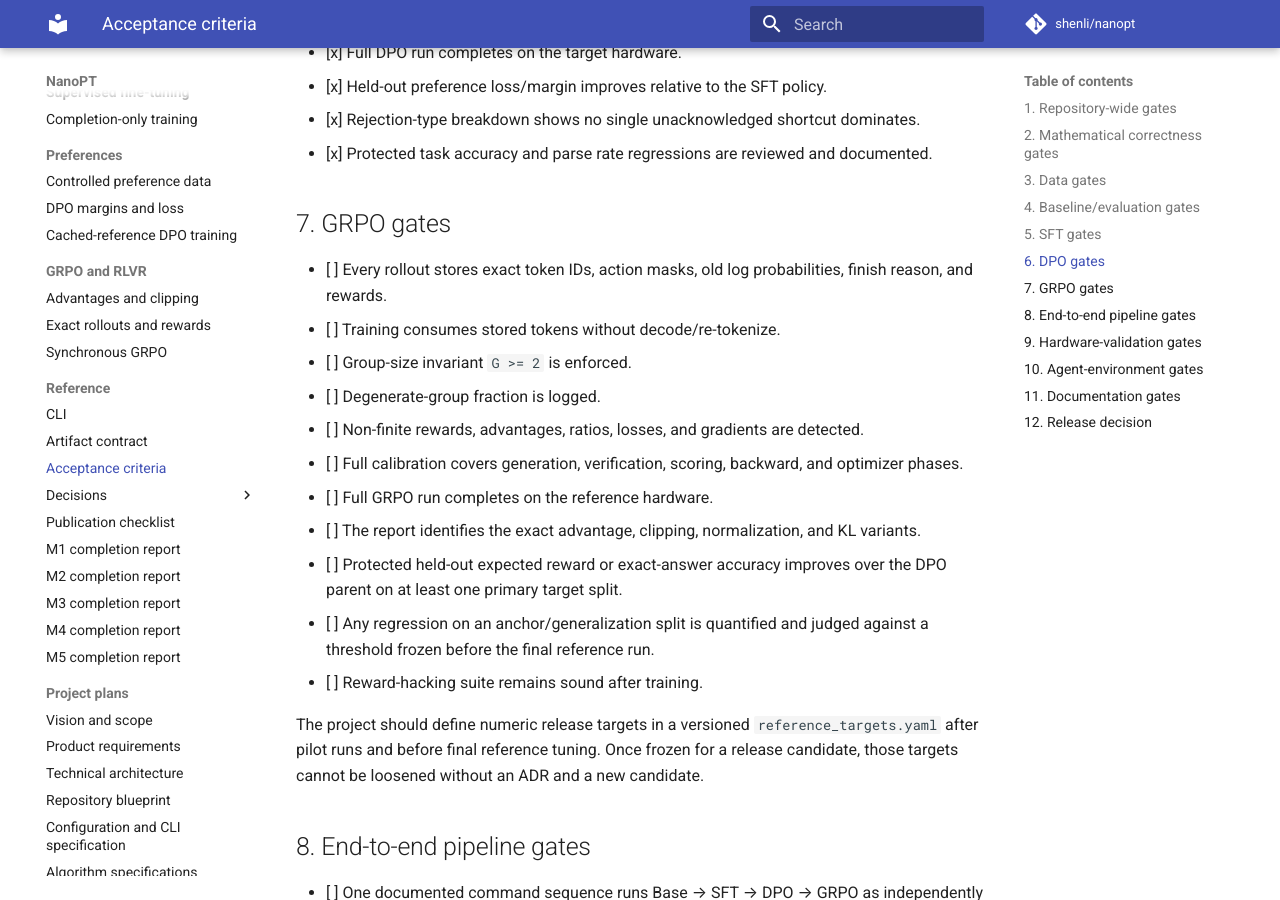
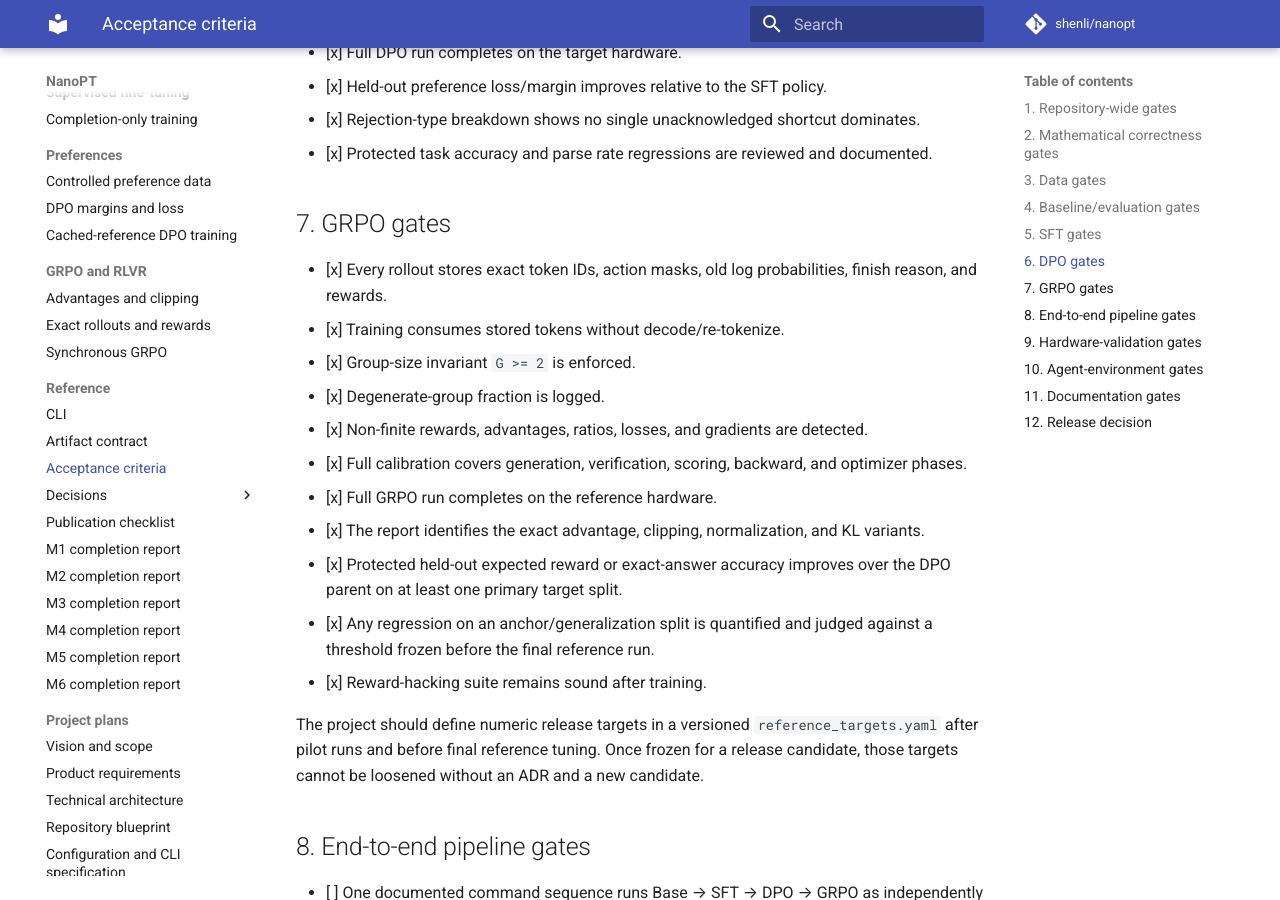
Before and after one commit to shenli/nanopt, an MkDocs documentation site: the page built from docs/13_ACCEPTANCE_CRITERIA.md, in a window 1280 px wide and 900 px high, scrolled down 2506 px. Built offline with MkDocs 1.6.1 and Material for MkDocs 9.7.7, drawn with Linux system fonts in a browser that asks for light colours; comment, search, counter and statistics services are not loaded; some of the changed text lies outside the part shown.

Commit message:
Record Milestone 6 reference completion

```diff
--- a/docs/13_ACCEPTANCE_CRITERIA.md
+++ b/docs/13_ACCEPTANCE_CRITERIA.md
@@ -20,12 +20,12 @@ This document is the release contract for NanoPT v0.1. A feature is not complete
 - [ ] Core reductions fail clearly on zero active tokens.
 - [ ] Log-softmax and loss reductions use the documented precision.
 - [x] DPO sign, margin, beta, masking, and cache-parity tests pass.
-- [ ] Group-relative advantages match hand calculations and sum to approximately zero.
-- [ ] All-equal reward groups yield zero advantages.
-- [ ] PPO/GRPO clipping tests cover positive and negative advantages.
-- [ ] Sampler log probabilities match a direct forward pass in the reference sampling mode.
-- [ ] Loss-normalization variants have separate tests and names.
-- [ ] Optional KL estimator matches its formula and non-negativity expectations within numerical tolerance.
+- [x] Group-relative advantages match hand calculations and sum to approximately zero.
+- [x] All-equal reward groups yield zero advantages.
+- [x] PPO/GRPO clipping tests cover positive and negative advantages.
+- [x] Sampler log probabilities match a direct forward pass in the reference sampling mode.
+- [x] Loss-normalization variants have separate tests and names.
+- [x] Optional KL estimator matches its formula and non-negativity expectations within numerical tolerance.
 
 ## 3. Data gates
 
@@ -36,7 +36,7 @@ This document is the release contract for NanoPT v0.1. A feature is not complete
 - [x] Every chosen preference passes the strict verifier.
 - [x] Every rejected preference fails the intended criterion.
 - [x] Preference audit reports length and rejection-type distributions.
-- [ ] Parser attack suite has zero cases where an incorrect trusted answer receives correctness reward.
+- [x] Parser attack suite has zero cases where an incorrect trusted answer receives correctness reward.
 - [ ] Dataset cards explain scope, generation, limitations, and license.
 
 ## 4. Baseline/evaluation gates
@@ -73,17 +73,17 @@ This document is the release contract for NanoPT v0.1. A feature is not complete
 
 ## 7. GRPO gates
 
-- [ ] Every rollout stores exact token IDs, action masks, old log probabilities, finish reason, and rewards.
-- [ ] Training consumes stored tokens without decode/re-tokenize.
-- [ ] Group-size invariant `G >= 2` is enforced.
-- [ ] Degenerate-group fraction is logged.
-- [ ] Non-finite rewards, advantages, ratios, losses, and gradients are detected.
-- [ ] Full calibration covers generation, verification, scoring, backward, and optimizer phases.
-- [ ] Full GRPO run completes on the reference hardware.
-- [ ] The report identifies the exact advantage, clipping, normalization, and KL variants.
-- [ ] Protected held-out expected reward or exact-answer accuracy improves over the DPO parent on at least one primary target split.
-- [ ] Any regression on an anchor/generalization split is quantified and judged against a threshold frozen before the final reference run.
-- [ ] Reward-hacking suite remains sound after training.
+- [x] Every rollout stores exact token IDs, action masks, old log probabilities, finish reason, and rewards.
+- [x] Training consumes stored tokens without decode/re-tokenize.
+- [x] Group-size invariant `G >= 2` is enforced.
+- [x] Degenerate-group fraction is logged.
+- [x] Non-finite rewards, advantages, ratios, losses, and gradients are detected.
+- [x] Full calibration covers generation, verification, scoring, backward, and optimizer phases.
+- [x] Full GRPO run completes on the reference hardware.
+- [x] The report identifies the exact advantage, clipping, normalization, and KL variants.
+- [x] Protected held-out expected reward or exact-answer accuracy improves over the DPO parent on at least one primary target split.
+- [x] Any regression on an anchor/generalization split is quantified and judged against a threshold frozen before the final reference run.
+- [x] Reward-hacking suite remains sound after training.
 
 The project should define numeric release targets in a versioned `reference_targets.yaml` after pilot runs and before final reference tuning. Once frozen for a release candidate, those targets cannot be loosened without an ADR and a new candidate.
 
--- a/mkdocs.yml
+++ b/mkdocs.yml
@@ -81,6 +81,7 @@ nav:
       - M3 completion report: reference/m3-completion-report.md
       - M4 completion report: reference/m4-completion-report.md
       - M5 completion report: reference/m5-completion-report.md
+      - M6 completion report: reference/m6-completion-report.md
   - Project plans:
       - Vision and scope: 00_VISION_AND_SCOPE.md
       - Product requirements: 01_PRODUCT_REQUIREMENTS.md
```
Also changed, not shown: README.md (+3 -2 lines), docs/reference/evidence/m6-reference-grpo-8a35e46.json (added, +146 -0 lines), docs/reference/m6-completion-report.md (added, +68 -0 lines).
